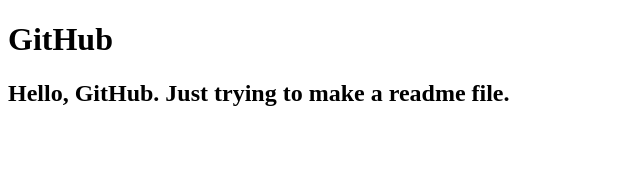
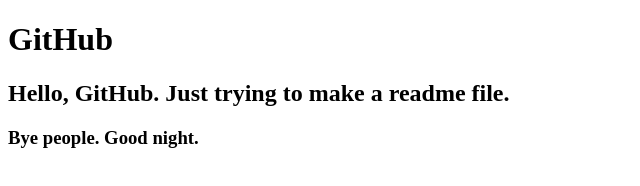
Before and after one commit to fariza-rafa/My-Website, a plain HTML site: page index.html in a window 1280 px wide. Shown: the whole page, without its empty margins (0-640 px from the left). Drawn offline with Linux system fonts and the light colour scheme.

Commit message:
Update index.html

```diff
--- a/index.html
+++ b/index.html
@@ -8,5 +8,6 @@
 <body>
     <h1>GitHub</h1>
     <h2>Hello, GitHub. Just trying to make a readme file.</h2>
+    <h3>Bye people. Good night.</h2>
 </body>
 </html>
```
